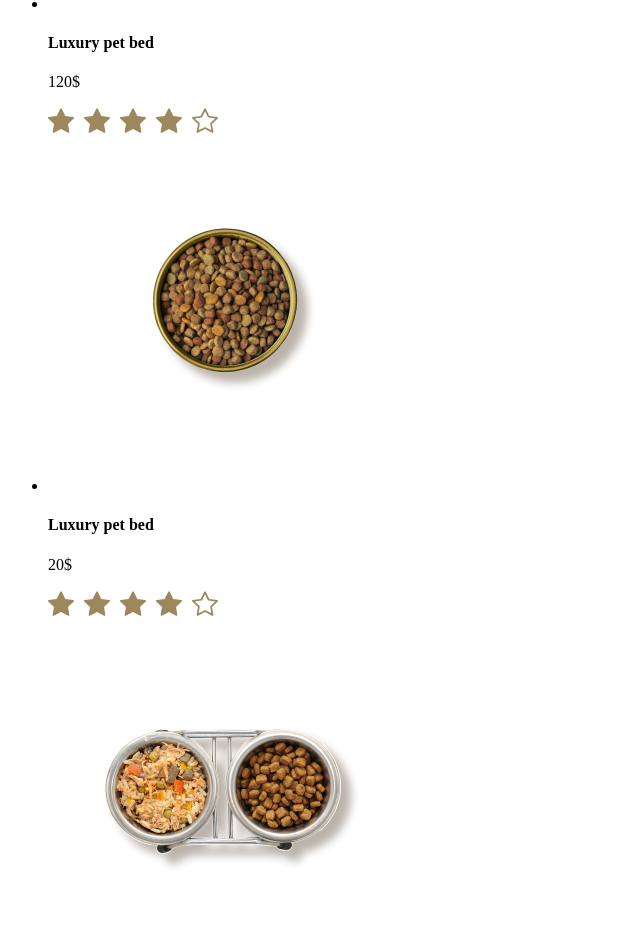
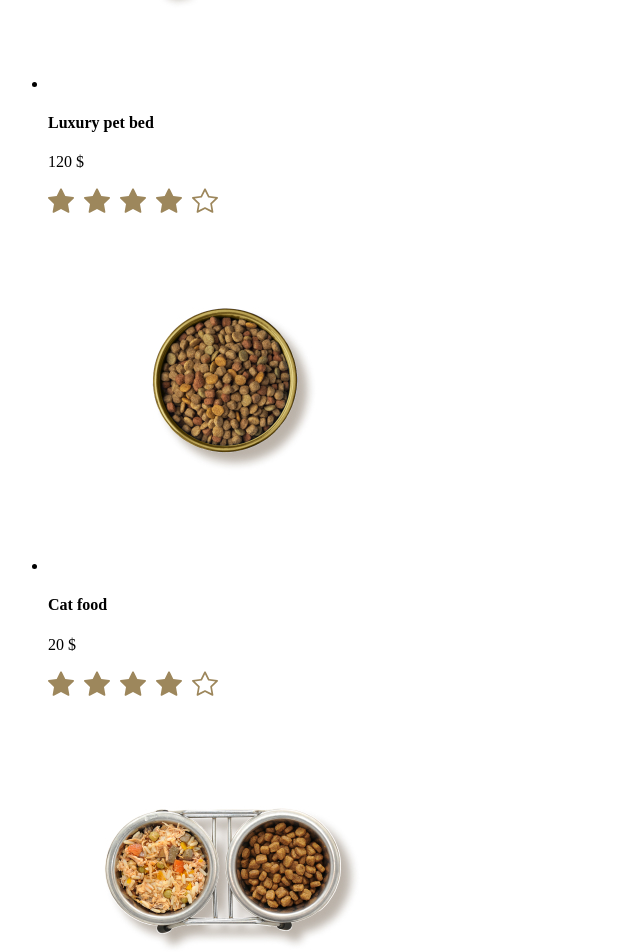
Before and after one commit to ValeriaSihr/pet-shop-react, a React (Vite) app: page / in a window 1280 px wide. Shown: the part 7679-8631 px from the top of the page, without its empty margins (0-640 px from the left). Built offline with nearby package versions, Linux system fonts and the light colour scheme; the HTML template or start-up script is replaced by a standard one; a web font is replaced by a local one.

Commit message:
reacty-prod

```diff
--- a/src/components/AboutUs/AboutUs.styled.js
+++ b/src/components/AboutUs/AboutUs.styled.js
@@ -2,5 +2,6 @@ import styled from "styled-components";
 
 export const AboutUsSection = styled.section`
 display: flex;
-
+margin-bottom: 100px;
+gap: 50px;
 `
--- a/src/components/Hero/Hero.styled.js
+++ b/src/components/Hero/Hero.styled.js
@@ -11,7 +11,7 @@ position: absolute;
 top: 50%;
 left: 10%;
 z-index: 1;
-font-size: 70px;
+font-size: 4.375rem;
 text-transform: capitalize;
 width: 440px;
 
--- a/src/components/Products/Products.jsx
+++ b/src/components/Products/Products.jsx
@@ -8,6 +8,18 @@ import DogToy from "../../img/toy.jpg"
 import Bone from "../../img/threats.jpg"
 import DogBowls from "../../img/two_bowls.jpg"
 
+const products = [
+    { id: 1, src: Bed, title: "Luxury pet bed", price: 120, alt: "Luxury bed" },
+    { id: 2, src: CatFood, title: "Cat food", price: 20, alt: "Cat food" },
+    { id: 3, src: DogFood, title: "Dog food", price: 30, alt: "Dog food" },
+    { id: 4, src: Treats, title: "Treat for dog", price: 60, alt: "Treat for dog" },
+    { id: 5, src: CatToy, title: "Scratching toy for cat", price: 200, alt: "scratching toy for cat" },
+    { id: 6, src: DogToy, title: "Teddy bear for dog", price: 80, alt: "Teddy bear for dog" },
+    { id: 7, src: Bone, title: "Treats Knot Bone", price: 8, alt: "Treats Knot Bone" },
+    { id: 8, src: DogBowls, title: "Dog bowls", price: 120, alt: "Dog bowls" },
+]
+
+
 export default function Products() {
     return <section>
         <div>
@@ -17,39 +29,15 @@ export default function Products() {
         </div>
         <div>
             <ul>
-                <li><img src={Bed} alt="Luxury bed" />
-                    <h4>Luxury pet bed</h4>
-                    <p>120$</p>
+                {products.map(({ id, src, title, price, alt }) => (
+                <li key={id}>
+                    <img src={src} alt={alt} />
+                    <h4>{title}</h4>
+                    <p>{price} $</p>
                     <Star/>
                 </li>
-                <li><img src={CatFood} alt="Cat food" />
-                    <h4>Luxury pet bed</h4>
-                    <p>20$</p>
-                    <Star/></li>
-                <li><img src={DogFood} alt="Dog food" />
-                    <h4>Dog food</h4>
-                    <p>30$</p>
-                    <Star/></li>
-                <li><img src={Treats} alt="Treat for dog" />
-                    <h4>Treat for dog</h4>
-                    <p>60$</p>
-                    <Star/></li>
-                <li><img src={CatToy} alt="scratching toy for cat" />
-                    <h4>Scratching toy for cat</h4>
-                    <p>200$</p>
-                    <Star/></li>
-                <li><img src={DogToy} alt="Teddy bear for dog" />
-                    <h4>Teddy bear for dog</h4>
-                    <p>80$</p>
-                    <Star/></li>
-                <li><img src={Bone} alt="Treats Knot Bone" />
-                    <h4>Treats Knot Bone</h4>
-                    <p>8$</p>
-                    <Star/></li>
-                <li><img src={DogBowls} alt="dog bowls" />
-                    <h4>Dog bowls</h4>
-                    <p>120$</p>
-                    <Star/></li>
+                ))}
+
             </ul>
         </div>
         <button type="submit">Explore</button>
```
